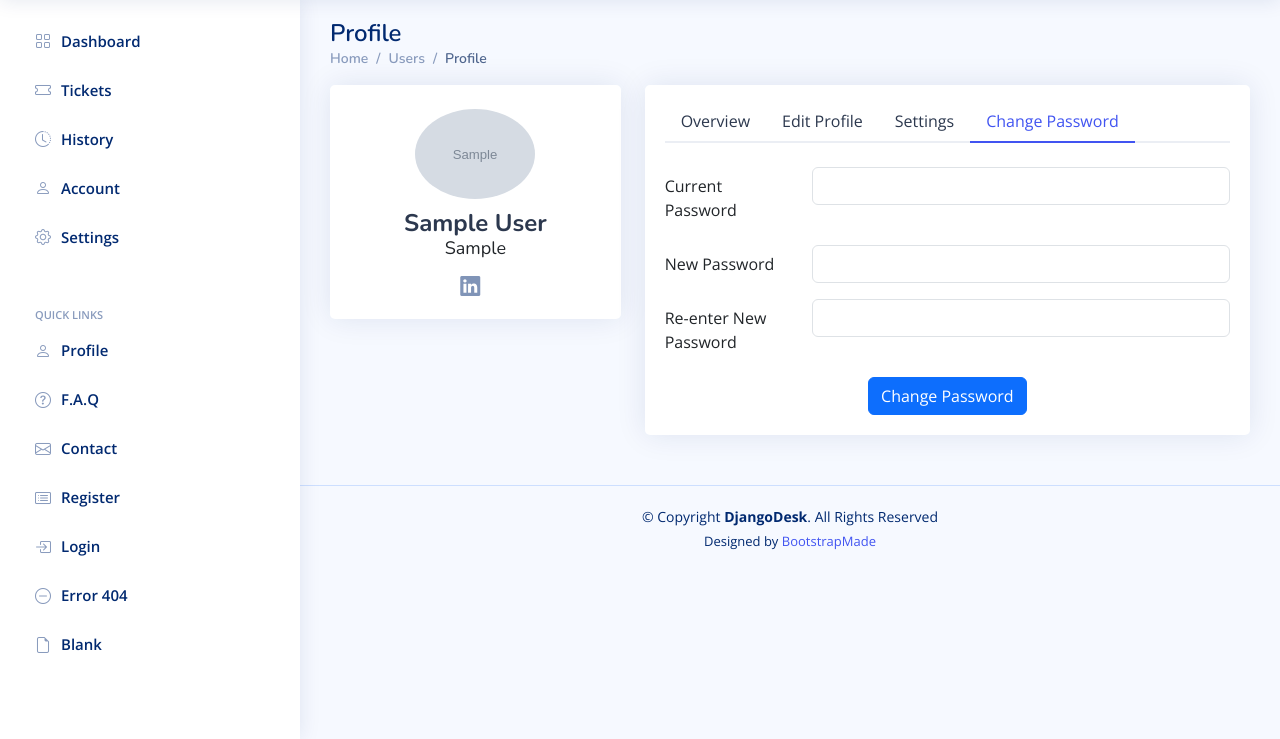
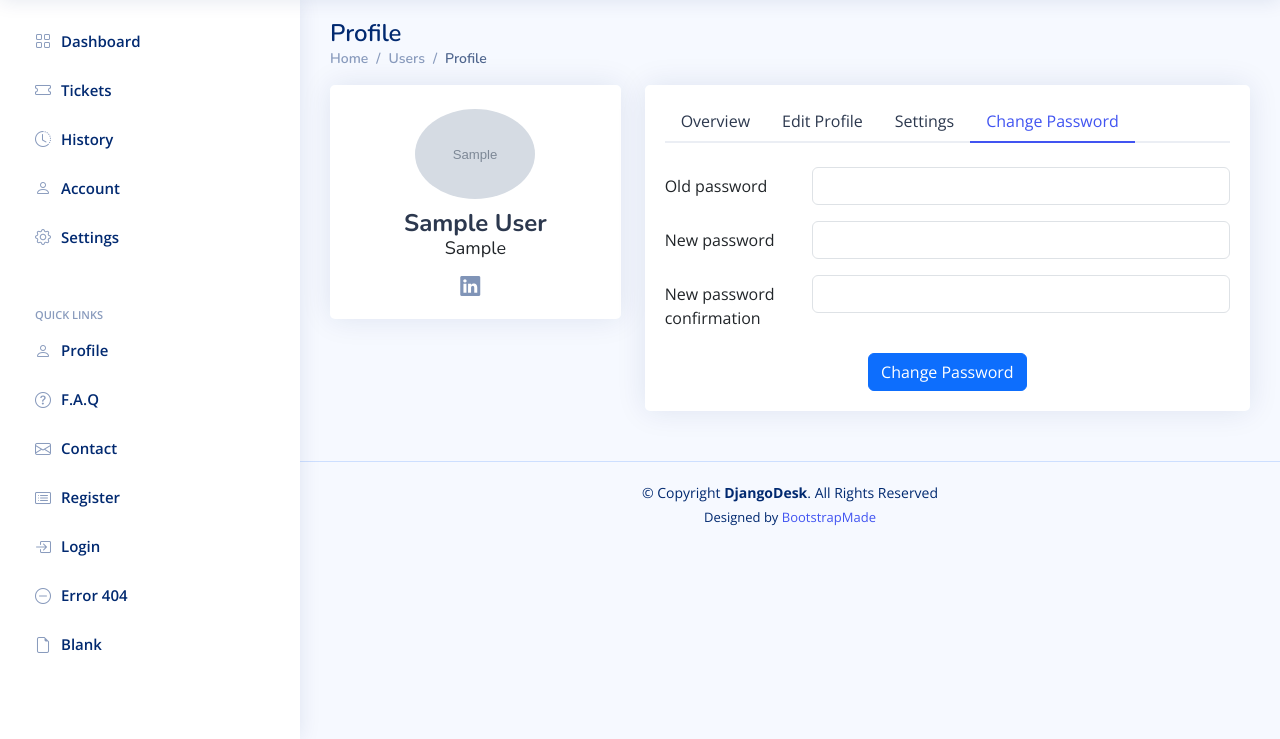
Before and after one commit to fredrickdave/DjangoDesk, a Django app: page /user/profile/ in a window 1280 px wide, after a click on "Change Password". Shown: the part 61-800 px from the top of the page. Run offline with Django 4.2, Linux system fonts and the light colour scheme; a user stored in the database is signed in; tables that the repository leaves empty hold one stand-in row (values such as "Sample post"); grey boxes marked "Sample" are stand-in pictures.

Commit message:
Add change password view

```diff
--- a/apps/users/forms.py
+++ b/apps/users/forms.py
@@ -1,5 +1,5 @@
 from django import forms
-from django.contrib.auth.forms import UserCreationForm
+from django.contrib.auth.forms import PasswordChangeForm, UserCreationForm
 
 from .models import User
 
@@ -27,11 +27,13 @@ class RegisterForm(UserCreationForm):
     # fields from the User model and are "custom" fields from the UserCreationForm
     password1 = forms.CharField(
         label="Password",
-        widget=forms.PasswordInput(attrs={"class": "form-control", "type": "password", "align": "center"}),
+        widget=forms.PasswordInput(attrs={"class": "form-control"}),
+        strip=False,
     )
     password2 = forms.CharField(
         label="Confirm password",
-        widget=forms.PasswordInput(attrs={"class": "form-control", "type": "password", "align": "center"}),
+        widget=forms.PasswordInput(attrs={"class": "form-control", "autocomplete": "new-password"}),
+        strip=False,
     )
 
     class Meta:
@@ -39,8 +41,30 @@ class RegisterForm(UserCreationForm):
         fields = ["email"]
 
         widgets = {
-            "email": forms.EmailInput(attrs={"class": "form-control"}),
+            "email": forms.EmailInput(attrs={"class": "form-control", "autocomplete": "new-password"}),
         }
+
+
+class ChangePasswordForm(PasswordChangeForm):
+    old_password = forms.CharField(
+        label="Old password",
+        strip=False,
+        widget=forms.PasswordInput(
+            attrs={"class": "form-control", "autocomplete": "current-password", "autofocus": True}
+        ),
+    )
+
+    new_password1 = forms.CharField(
+        label="New password",
+        widget=forms.PasswordInput(attrs={"class": "form-control", "autocomplete": "new-password"}),
+        strip=False,
+    )
+
+    new_password2 = forms.CharField(
+        label="New password confirmation",
+        strip=False,
+        widget=forms.PasswordInput(attrs={"class": "form-control", "autocomplete": "new-password"}),
+    )
 
 
 class CustomClearableFileInput(forms.ClearableFileInput):
--- a/apps/users/templates/users/profile.html
+++ b/apps/users/templates/users/profile.html
@@ -228,54 +228,19 @@
 
             <div class="tab-pane fade pt-3" id="profile-change-password">
               <!-- Change Password Form -->
-              <form>
-                <div class="row mb-3">
-                  <label
-                    for="currentPassword"
-                    class="col-md-4 col-lg-3 col-form-label"
-                    >Current Password</label
-                  >
-                  <div class="col-md-8 col-lg-9">
-                    <input
-                      name="password"
-                      type="password"
-                      class="form-control"
-                      id="currentPassword"
-                    />
+              <form method="POST" action="{% url "change-password" %}" novalidate>
+
+                  {% csrf_token %}
+
+                  {% for form_field in change_password_form %}
+                  <div class="row mb-3">
+                      <label for="{{ form_field.auto_id }}" class="col-md-4 col-lg-3 col-form-label">{{form_field.label}}</label>
+                      <div class="col-md-8 col-lg-9">
+                      {{ form_field }}
+                      {{ form_field.errors }}
+                      </div>
                   </div>
-                </div>
-
-                <div class="row mb-3">
-                  <label
-                    for="newPassword"
-                    class="col-md-4 col-lg-3 col-form-label"
-                    >New Password</label
-                  >
-                  <div class="col-md-8 col-lg-9">
-                    <input
-                      name="newpassword"
-                      type="password"
-                      class="form-control"
-                      id="newPassword"
-                    />
-                  </div>
-                </div>
-
-                <div class="row mb-3">
-                  <label
-                    for="renewPassword"
-                    class="col-md-4 col-lg-3 col-form-label"
-                    >Re-enter New Password</label
-                  >
-                  <div class="col-md-8 col-lg-9">
-                    <input
-                      name="renewpassword"
-                      type="password"
-                      class="form-control"
-                      id="renewPassword"
-                    />
-                  </div>
-                </div>
+                  {% endfor %}
 
                 <div class="text-center">
                   <button type="submit" class="btn btn-primary">
--- a/apps/users/urls.py
+++ b/apps/users/urls.py
@@ -7,4 +7,5 @@ urlpatterns = [
     path("logout/", views.sign_out, name="logout"),
     path("register/", views.register, name="register"),
     path("profile/", views.profile, name="profile"),
+    path("change-password/", views.change_password, name="change-password"),
 ]
--- a/apps/users/views.py
+++ b/apps/users/views.py
@@ -5,7 +5,7 @@ from django.shortcuts import redirect, render
 from django.utils.encoding import iri_to_uri
 from django.utils.http import url_has_allowed_host_and_scheme
 
-from .forms import EditProfileForm, LoginForm, RegisterForm
+from .forms import ChangePasswordForm, EditProfileForm, LoginForm, RegisterForm
 from .models import User
 
 
@@ -53,7 +53,7 @@ def register(request):
         return redirect("dashboard")
 
     if request.method == "POST":
-        register_form = RegisterForm(request.POST)
+        register_form = RegisterForm(data=request.POST)
         if register_form.is_valid():
             register_form.save()
             messages.success(
@@ -69,12 +69,30 @@ def register(request):
 
 @login_required
 def profile(request):
+    edit_profile_form = EditProfileForm(instance=request.user)
+    change_password_form = ChangePasswordForm(user=request.user)
+
     if request.method == "POST":
         edit_profile_form = EditProfileForm(data=request.POST, files=request.FILES, instance=request.user)
         if edit_profile_form.is_valid():
             edit_profile_form.save()
             messages.success(request=request, message="You have successfully updated your profile details.")
-    else:
-        edit_profile_form = EditProfileForm(instance=request.user)
-    context = {"edit_profile_form": edit_profile_form}
+    context = {"edit_profile_form": edit_profile_form, "change_password_form": change_password_form}
     return render(request=request, template_name="users/profile.html", context=context)
+
+
+@login_required
+def change_password(request):
+    edit_profile_form = EditProfileForm(instance=request.user)
+    change_password_form = ChangePasswordForm(user=request.user)
+
+    if request.method == "POST":
+        change_password_form = ChangePasswordForm(user=request.user, data=request.POST)
+        if change_password_form.is_valid():
+            change_password_form.save()
+            messages.success(request=request, message="You have successfully changed your password.")
+        else:
+            messages.success(request=request, message="Password change failed. Please try again.")
+
+    context = {"edit_profile_form": edit_profile_form, "change_password_form": change_password_form}
+    return render(request=request, template_name="users/profile.html", context=context)
```
